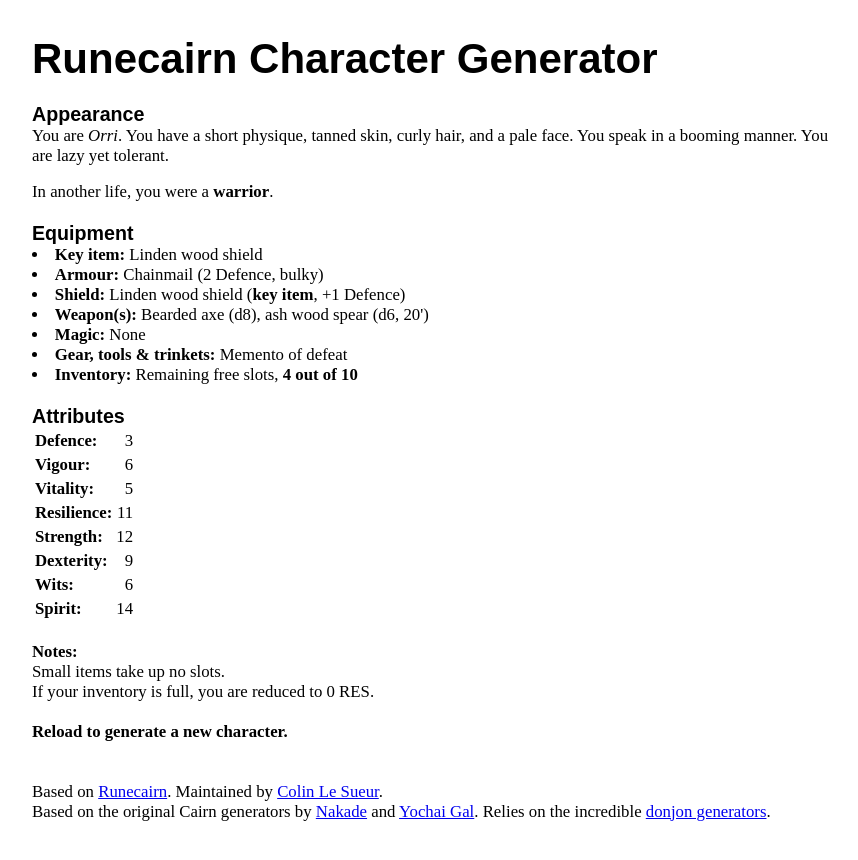
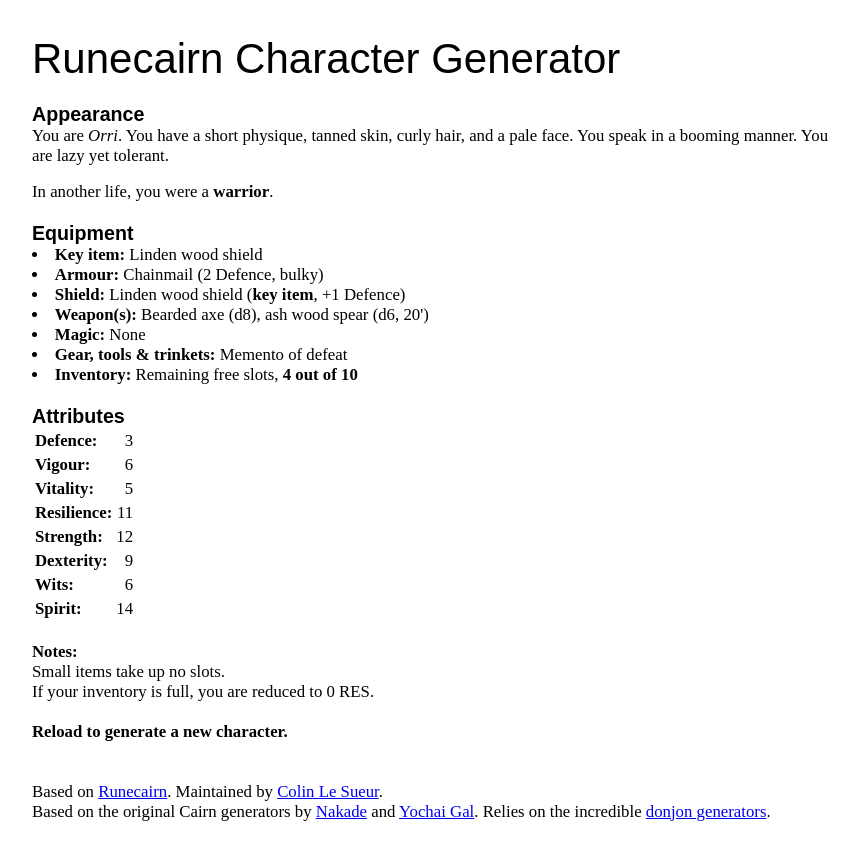
Before and after one commit to byodinsbeardrpg/byodinsbeardrpg.github.io, a Jekyll site: the page generator/index.html, which Jekyll copies as it is, in a window 1280 px wide. Shown: the top 860 px of the page, without its empty margins (208-1066 px from the left). Built offline with Jekyll 4.4.1, drawn with Linux system fonts in a browser that asks for light colours; some web fonts are replaced.

Commit message:
Update index.html

```diff
--- a/generator/index.html
+++ b/generator/index.html
@@ -28,9 +28,9 @@
       a:active {color: #2a9c56}
       a:visited {color: #1a7a3f}
       a:hover {color: #32b865}
-	  h2 {margin-bottom: 0em; font-family: black-beard, sans-serif; font-size: 250%}
-      h3 {margin-bottom: 0em; font-family: futura-pt-bold, sans-serif;}
-      body {width: 800px; margin: auto; font-family: minion-pro-display, serif; font-size: 105%}
+	  h2 {margin-bottom: 0em; font-family: black-beard, sans-serif; font-size: 250%; font-weight: 400}
+      h3 {margin-bottom: 0em; font-weight: 700; font-family: futura-pt-bold, sans-serif}
+      body {width: 800px; margin: auto; font-family: minion-pro-display, serif; font-weight: 400; font-size: 105%}
     </style>
      <script type="text/javascript" src="js/generator.js"></script>
     <script type="text/javascript" src="js/runecairn_data.js"></script>
```
